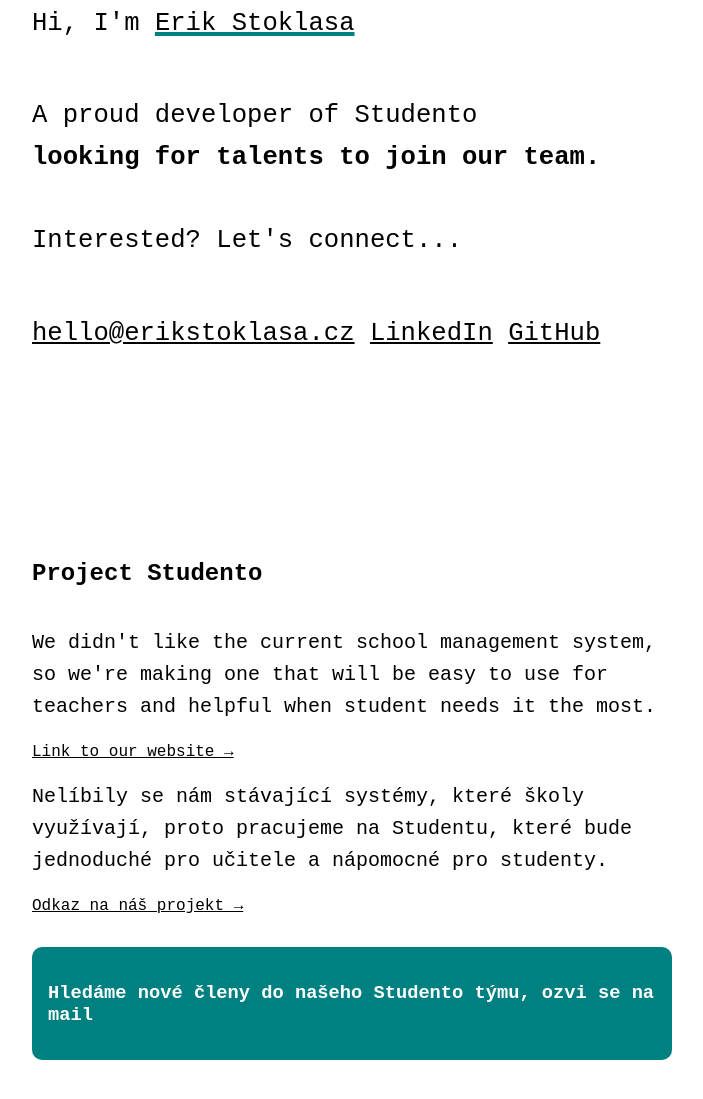
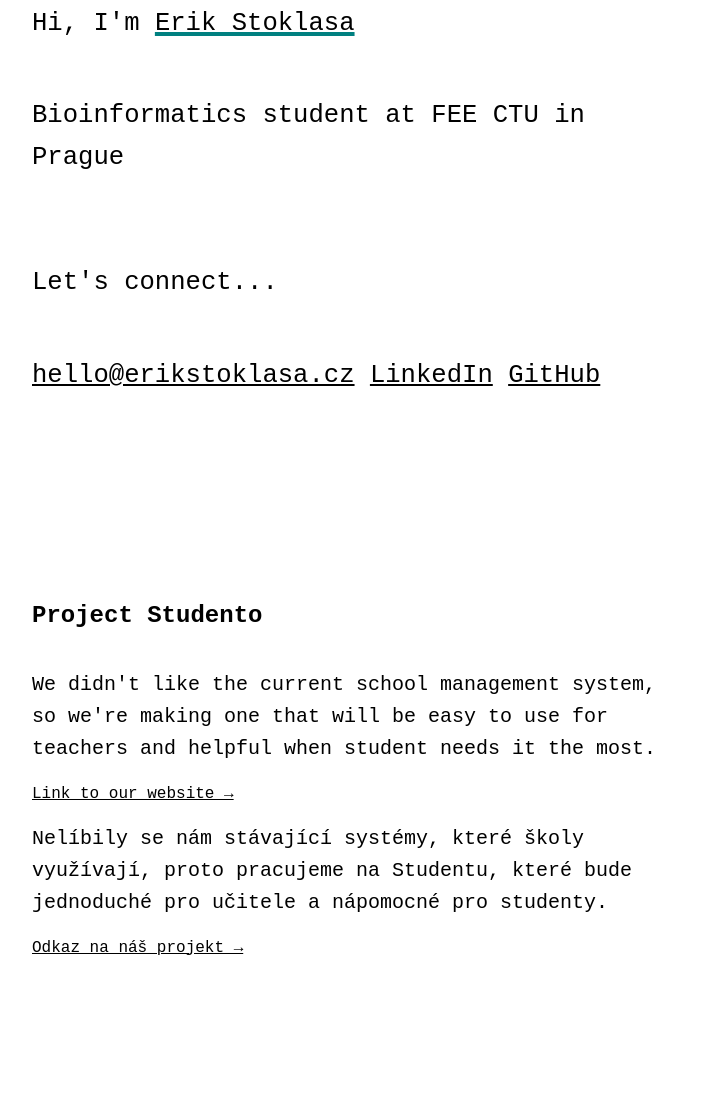
Before and after one commit to erikstoklasa/PersonalWebsite, a plain HTML site: page index.html in a window 1280 px wide. Shown: the part 103-1202 px from the top of the page, without its empty margins (288-991 px from the left). After the commit the page ends 1140 px from the top, so only its background shows below. Drawn offline with Linux system fonts and the light colour scheme.

Commit message:
Updated status

```diff
--- a/index.html
+++ b/index.html
@@ -1,5 +1,6 @@
 <!DOCTYPE html>
 <html lang="cs">
+
 <head>
   <meta charset="UTF-8" />
   <title>Erik Stoklasa</title>
@@ -15,13 +16,13 @@
   <meta property="og:image" content="https://erikstoklasa.cz/social_image.jpg">
   <meta property="og:url" content="https://erikstoklasa.cz/">
 </head>
+
 <body>
   <p>Hi, I'm <u>Erik&nbsp;Stoklasa</u></p>
-  <p>A proud developer of Studento<br>
-    <strong>looking for talents to join our team.</strong>
+  <p>Bioinformatics student at FEE CTU in Prague<br>
     <br>
     <br>
-    Interested? Let's&nbsp;connect...
+    Let's&nbsp;connect...
   </p>
   <p>
     <a href="mailto:hello@erikstoklasa.cz">hello@erikstoklasa.cz</a>
@@ -36,9 +37,6 @@
     <p>Nelíbily se nám stávající systémy, které školy využívají, proto pracujeme na Studentu, které bude jednoduché pro
       učitele a nápomocné pro studenty.</p>
     <a href="https://studento.cz" target="_blank">Odkaz na náš projekt &#8594;</a>
-    <div class="alert">
-      <h3>Hledáme nové členy do našeho Studento týmu, ozvi se na mail</h3>
-    </div>
   </div>
   <script async src="https://www.googletagmanager.com/gtag/js?id=UA-90831300-1"></script>
   <script>
@@ -48,4 +46,5 @@
     gtag('config', 'UA-90831300-1');
   </script>
 </body>
+
 </html>
```
